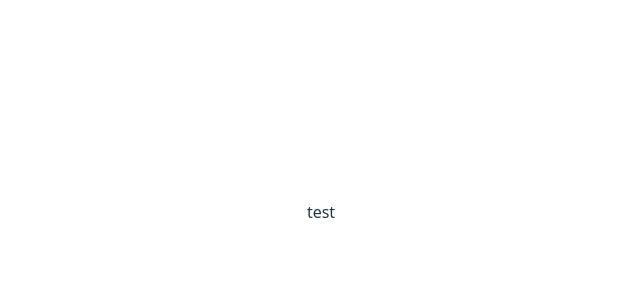
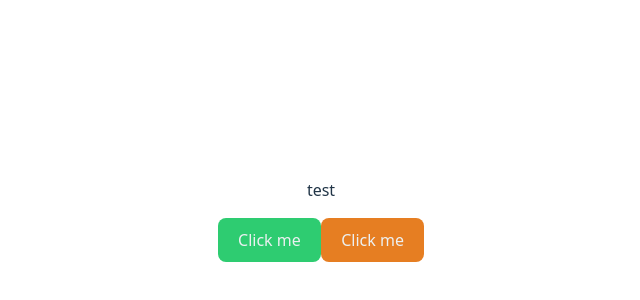
Before and after one commit to patrykomiotek/bosapp, a React (Vite) app: page / in a window 1280 px wide. Shown: the part 188-488 px from the top of the page, without its empty margins (319-959 px from the left). Built offline with nearby package versions, Linux system fonts and the light colour scheme.

Commit message:
feat: button component

```diff
--- a/src/App.tsx
+++ b/src/App.tsx
@@ -3,7 +3,7 @@ import "./App.css";
 // import Kaczka from "./ui/Text/Text";
 // import { Text } from "./ui/Text/Text";
 // import { Text } from "./ui/Text";
-import { Text } from "./ui";
+import { Button, Text } from "./ui";
 // import { Text } from './ui' -> '@/ui' -> '@bos/ui`
 
 function App() {
@@ -11,6 +11,10 @@ function App() {
     <>
       <div>
         <Text>test</Text>
+        <Button>Click me</Button>
+        <Button color="clouds" bgColor="carrot">
+          Click me
+        </Button>
       </div>
     </>
   );
--- /dev/null
+++ b/src/ui/Button/Button.tsx
@@ -0,0 +1,43 @@
+// enum Colors {
+//   emerald = "#2ecc71",
+//   midnightBlue = "#2c3e50",
+//   clouds = "#ecf0f1",
+//   carrot = "#e67e22",
+// }
+// Colors.emerald
+// type Color = "emerald" | "midnightBlue" | "clouds" | "carrot";
+
+const palette = {
+  emerald: "#2ecc71",
+  midnightBlue: "#2c3e50",
+  clouds: "#ecf0f1",
+  carrot: "#e67e22",
+};
+
+type Color = keyof typeof palette;
+
+type CustomReadonly<T> = {
+  // readonly [key in keyof T]-?: T[key];
+  readonly [key in keyof T]: T[key];
+};
+
+type Props = CustomReadonly<{
+  children: string;
+  color?: Color;
+  bgColor?: Color;
+}>;
+
+function Button({ children, color = "clouds", bgColor = "emerald" }: Props) {
+  return (
+    <button
+      style={{
+        color: palette[color],
+        backgroundColor: palette[bgColor],
+      }}
+    >
+      {children}
+    </button>
+  );
+}
+
+export { Button };
--- /dev/null
+++ b/src/ui/Button/index.ts
@@ -0,0 +1 @@
+export { Button } from "./Button";
--- a/src/ui/index.ts
+++ b/src/ui/index.ts
@@ -1 +1,2 @@
 export * from "./Text";
+export * from "./Button";
```
